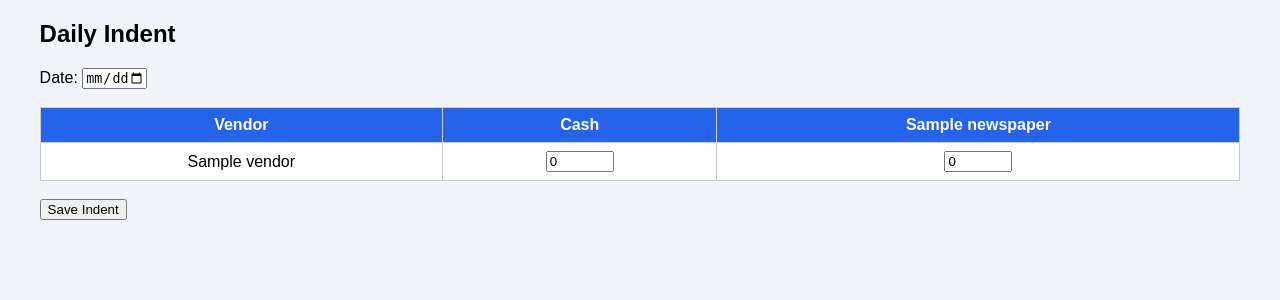
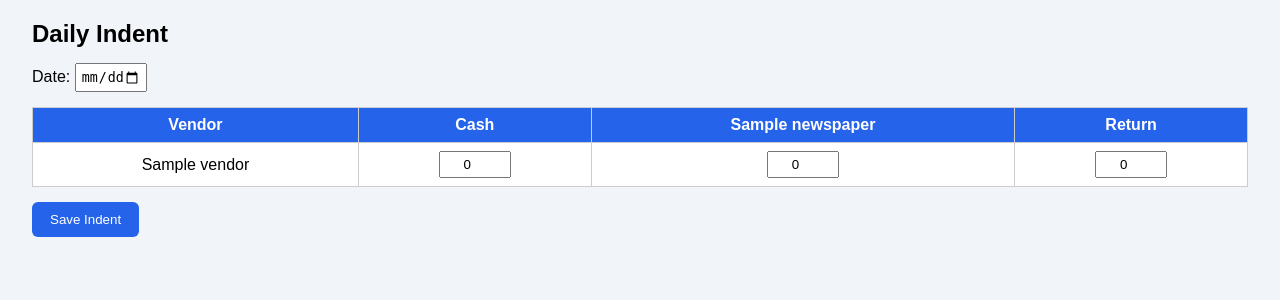
Before and after one commit to varundcodes/Dealer-System---django, a Django app: template core/templates/core/daily_indent.html in a window 1280 px wide. Shown: the top 300 px of the page. Run offline with Django 5.2, Linux system fonts and the light colour scheme; tables that the repository leaves empty hold one stand-in row (values such as "Sample post"); the template is opened without the code that fills it: values that come from a table or form of the project are taken from there, most other values are stand-ins (such as "Sample title", 1, 10 or a date in 2020).

Commit message:
updated daily indent and ledger

```diff
--- a/core/templates/core/daily_indent.html
+++ b/core/templates/core/daily_indent.html
@@ -3,12 +3,61 @@
 <head>
     <title>Daily Indent</title>
     <style>
-        body{font-family:Arial; background:#f1f5f9;}
-        .container{width:95%; margin:20px auto;}
-        table{width:100%; border-collapse:collapse; background:white;}
-        th, td{border:1px solid #ccc; padding:8px; text-align:center;}
-        th{background:#2563eb; color:white;}
-        input{width:60px;}
+        body{
+            font-family: Arial, sans-serif;
+            background: #f1f5f9;
+            margin: 0;
+        }
+
+        .container{
+            width: 95%;
+            margin: 20px auto;
+        }
+
+        h2{
+            margin-bottom: 15px;
+        }
+
+        .topbar{
+            margin-bottom: 15px;
+        }
+
+        table{
+            width: 100%;
+            border-collapse: collapse;
+            background: white;
+        }
+
+        th, td{
+            border: 1px solid #ccc;
+            padding: 8px;
+            text-align: center;
+        }
+
+        th{
+            background: #2563eb;
+            color: white;
+        }
+
+        input{
+            width: 60px;
+            padding: 4px;
+            text-align: center;
+        }
+
+        .save-btn{
+            margin-top: 15px;
+            padding: 10px 18px;
+            background: #2563eb;
+            color: white;
+            border: none;
+            border-radius: 6px;
+            cursor: pointer;
+        }
+
+        .save-btn:hover{
+            background: #1d4ed8;
+        }
     </style>
 </head>
 <body>
@@ -20,9 +69,10 @@
     <form method="POST">
         {% csrf_token %}
 
-    Date: <input type="date" name="date" value="{{ selected_date }}" required>
-
-    <br><br>
+        <div class="topbar">
+            Date:
+            <input type="date" name="date" value="{{ selected_date }}" required>
+        </div>
 
         <table>
             <tr>
@@ -32,6 +82,8 @@
                 {% for paper in newspapers %}
                     <th>{{ paper.name }}</th>
                 {% endfor %}
+
+                <th>Return</th>
             </tr>
 
             {% for vendor in vendors %}
@@ -39,24 +91,32 @@
                 <td>{{ vendor.name }}</td>
 
                 <td>
-                <input type="number" name="cash_{{ vendor.id }}" value="0">
+                    <input type="number" step="0.01" min="0" name="cash_{{ vendor.id }}" value="0">
                 </td>
 
                 {% for paper in newspapers %}
                 <td>
-                <input type="number"
+                    <input
+                        type="number"
+                        min="0"
                         name="qty_{{ vendor.id }}_paper_{{ paper.id }}"
-                       value="0">
+                        value="0"
+                    >
                 </td>
                 {% endfor %}
+
+                <td>
+                    <input type="number" min="0" name="return_{{ vendor.id }}" value="0">
+                </td>
+            </tr>
+            {% empty %}
+            <tr>
+                <td colspan="20">No active vendors found.</td>
             </tr>
             {% endfor %}
-
         </table>
 
-    <br>
-    <button type="submit">Save Indent</button>
-
+        <button type="submit" class="save-btn">Save Indent</button>
     </form>
 
 </div>
```
Lines whose indentation alone changed are shown as unchanged.
